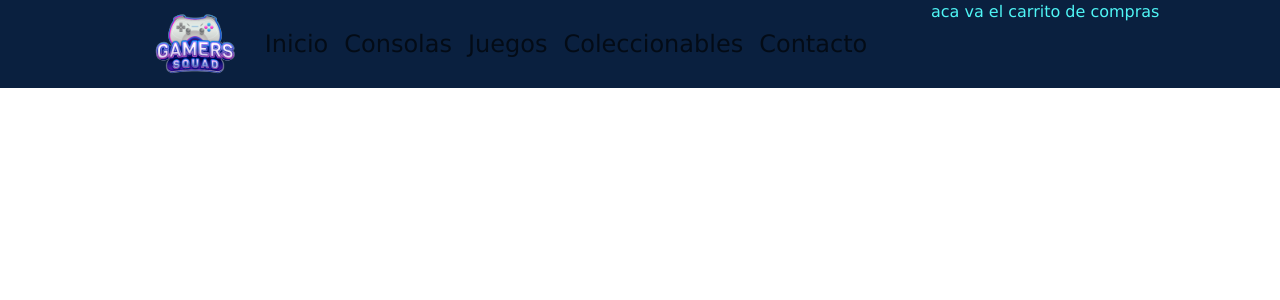
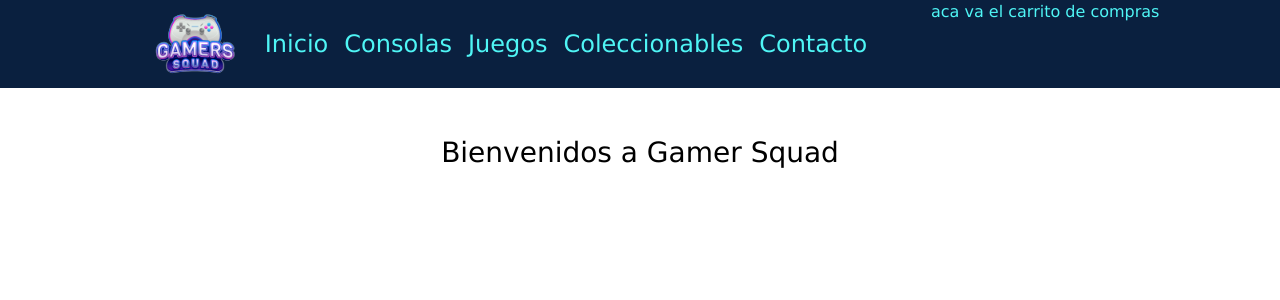
Before and after one commit to jesgodoy/Proyecto-ReactJs-Comision-61565, a React (Vite) app: page / in a window 1280 px wide. Shown: the top 300 px of the page. Built offline with nearby package versions, Linux system fonts and the light colour scheme.

Commit message:
agrego Item List Container

```diff
--- a/src/App.jsx
+++ b/src/App.jsx
@@ -2,10 +2,15 @@ import '../node_modules/bootstrap/dist/css/bootstrap.min.css';
 import '../node_modules/bootstrap/dist/js/bootstrap.bundle.min.js';
 import './style.css'
 import NavBar from './components/navbar/NavBar'
+import ItemListContainer from './components/item-list-container/ItemListContainer.jsx'
 
 function App() {
   return (
-    <NavBar />
+    <div>
+      <NavBar />
+      <ItemListContainer greeting={'Bienvenidos a Gamer Squad'} />
+    </div>
+
   )
 }
 
--- /dev/null
+++ b/src/components/item-list-container/ItemListContainer.jsx
@@ -0,0 +1,9 @@
+
+const ItemListContainer = ({ greeting }) =>{
+    return(
+        <div>
+            <h1 className="fs-3 text-center mt-5 greeting ">{greeting}</h1>
+        </div>
+    )
+}
+export default ItemListContainer
--- a/src/style.css
+++ b/src/style.css
@@ -3,11 +3,21 @@
     padding: 0;
     box-sizing: border-box;
     font-family: 'Lucida Sans', 'Lucida Sans Regular', 'Lucida Grande', 'Lucida Sans Unicode', Geneva, Verdana, sans-serif;
-    color: rgb(79, 245, 245);
+
 }
 header {
     background-color: #0a203f;
+    color: rgb(79, 245, 245);
 }
+
+
 header  .icono-menu{
     background-color: rgb(79, 245, 245);
+
 }
+header .text{
+    color: rgb(79, 245, 245);
+}
+.greeting {
+    color: black;
+}
```
